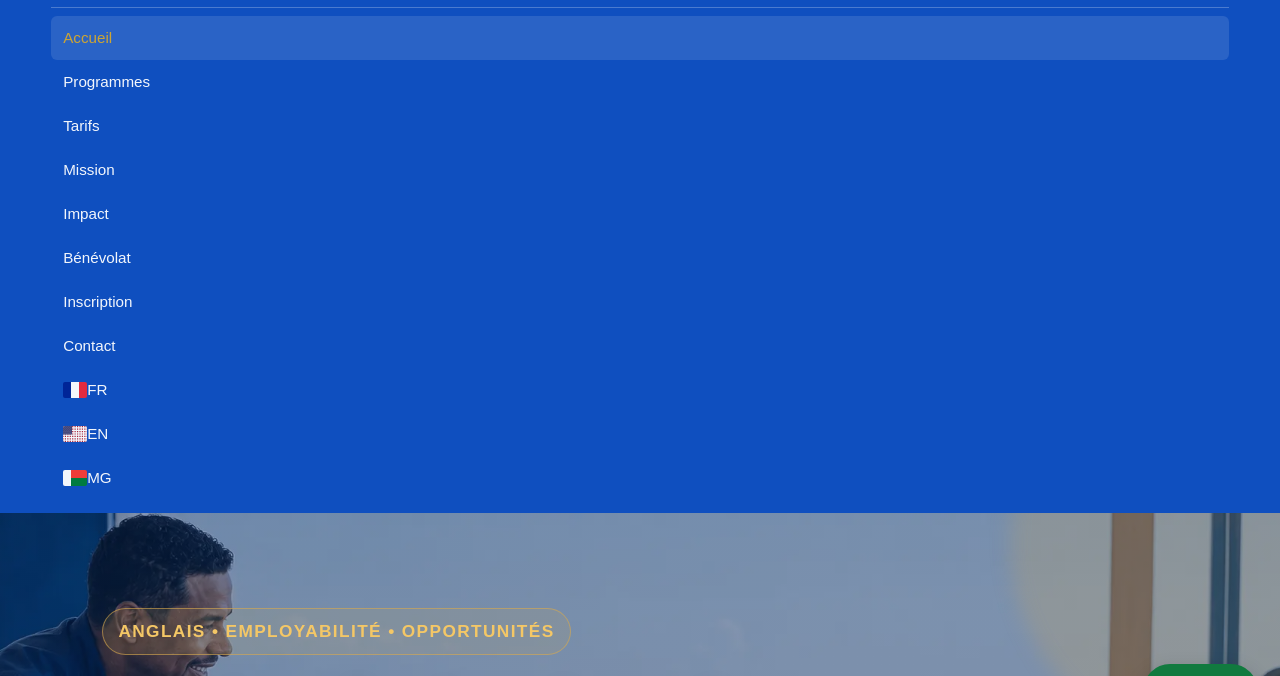
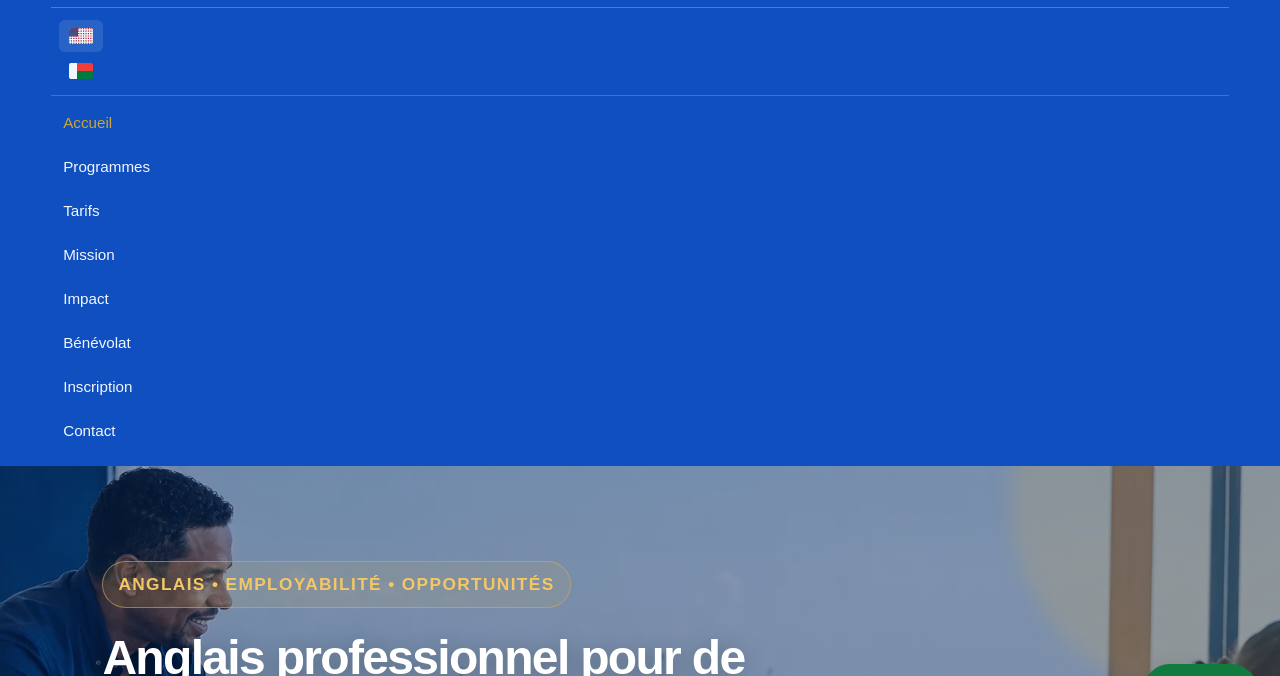
Before and after one commit to clarrydimbisoa/alliance-anglophone-site, a website: page fr/index.html in a window 1280 px wide. Both pictures are taken after a click on the button "Ouvrir le menu". Shown: the part 60-736 px from the top of the page. Drawn offline with Linux system fonts and the light colour scheme.

Commit message:
Update language navigation: fr/index.html

```diff
--- a/fr/index.html
+++ b/fr/index.html
@@ -69,6 +69,10 @@
     </a>
 
     <nav aria-label="Navigation principale">
+      <div class="language-switcher" aria-label="Choisir une autre langue">
+        <a href="../en/index.html" lang="en" hreflang="en" aria-label="Anglais" title="Anglais"><img src="../assets/flag-us-v2.svg" alt="" class="flag-icon" width="24" height="16"></a>
+        <a href="../mg/index.html" lang="mg" hreflang="mg" aria-label="Malgache" title="Malgache"><img src="../assets/flag-mg-v2.svg" alt="" class="flag-icon" width="24" height="16"></a>
+      </div>
       <a class="active" aria-current="page" href="index.html">Accueil</a>
       <a href="programmes.html">Programmes</a>
       <a href="tarifs.html">Tarifs</a>
@@ -77,9 +81,6 @@
       <a href="benevolat.html">Bénévolat</a>
       <a href="inscription.html">Inscription</a>
       <a href="contact.html">Contact</a>
-      <a href="index.html" lang="fr"><img src="../assets/flag-fr-v2.svg" alt="" class="flag-icon" width="18" height="12"> FR</a>
-      <a href="../en/index.html" lang="en"><img src="../assets/flag-us-v2.svg" alt="" class="flag-icon" width="18" height="12"> EN</a>
-      <a href="../mg/index.html" lang="mg"><img src="../assets/flag-mg-v2.svg" alt="" class="flag-icon" width="18" height="12"> MG</a>
     </nav>
   </header>
 
```
